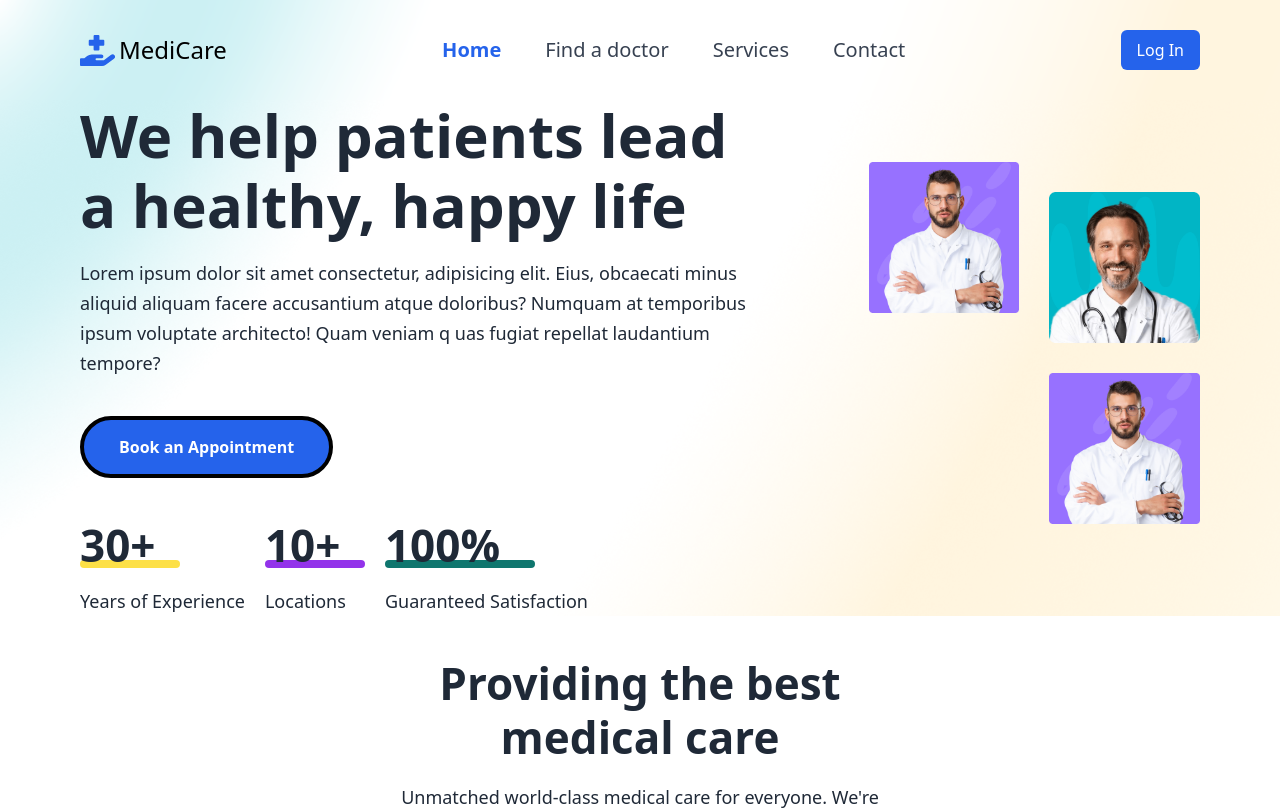
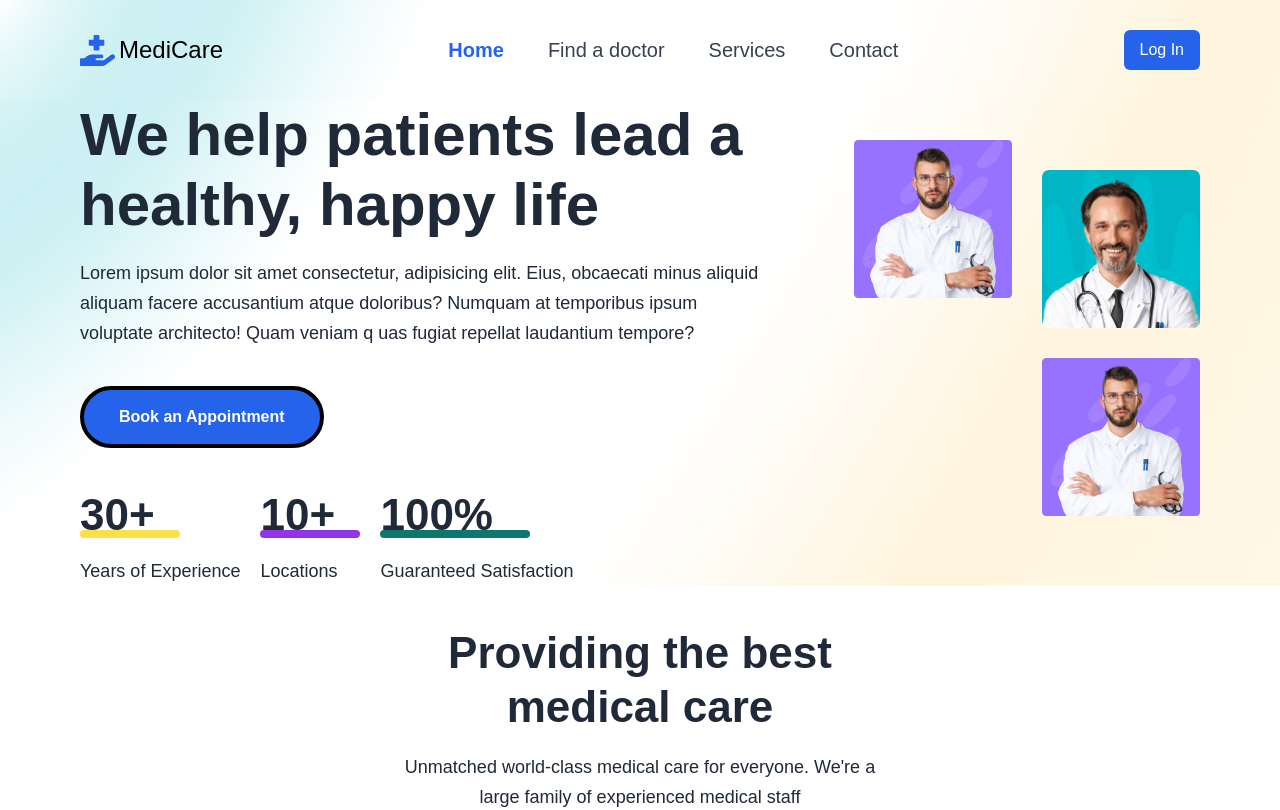
Before and after one commit to MainBank5/Appointment-booking-system, a React (Vite) app in the folder Appointment_system/: page / in a window 1280 px wide. Shown: the top 810 px of the page. Built offline with nearby package versions, Linux system fonts and the light colour scheme.

Commit message:
"Added font import and updated body font family in App.css"

```diff
--- a/Appointment_system/src/App.css
+++ b/Appointment_system/src/App.css
@@ -1,3 +1,5 @@
+@import url('https://fonts.googleapis.com/css2?family=Almarai:wght@300;400;700;800&display=swap');
+
 *{
     margin: 0;
     padding: 0;
@@ -8,6 +10,7 @@
 body{
     font-style: normal;
     text-emphasis-color: red;
+    font-family: 'Almari', sans-serif;
 }
 
 .sticky-nav{
```
